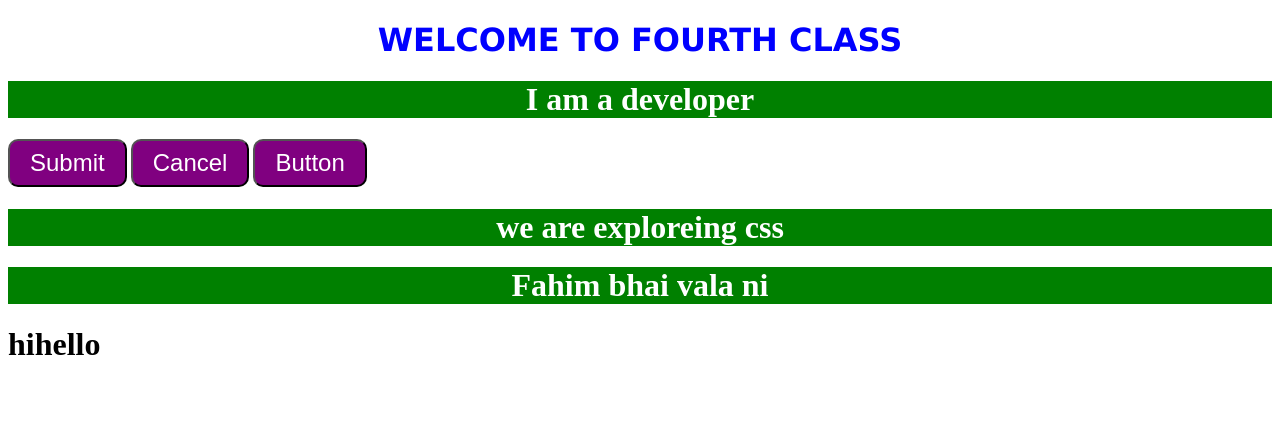
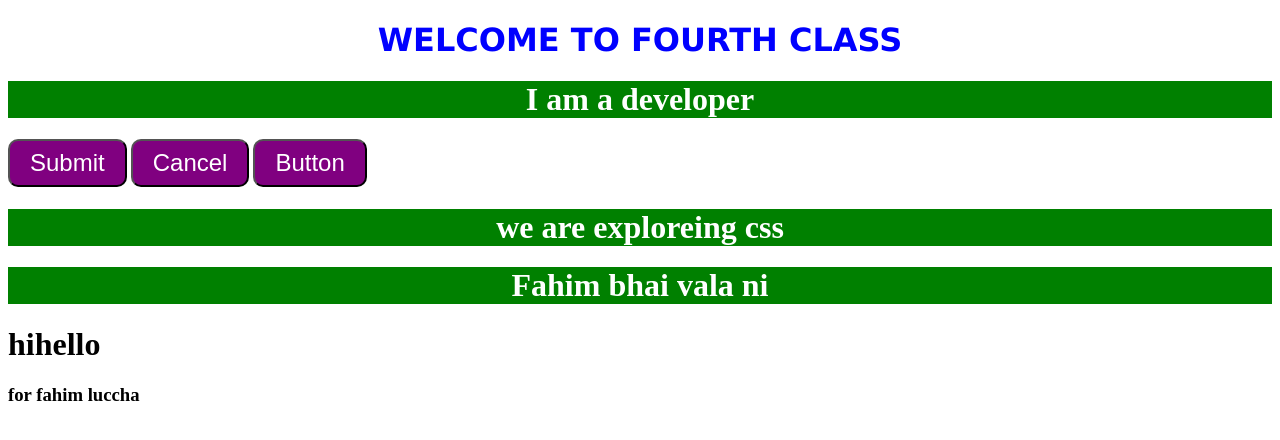
Before and after one commit to fahimdev40/html-css, a plain HTML site: page index.html in a window 1280 px wide. Drawn offline with Linux system fonts and the light colour scheme.

Commit message:
fahim commited

```diff
--- a/index.html
+++ b/index.html
@@ -37,5 +37,6 @@
     <h1 class="second-title">we are exploreing css</h1>
     <h1 class="second-title">Fahim bhai vala ni</h1>
     <h1>hihello</h1>
+    <h3>for fahim luccha</h3>
 </body>
 </html>
```
